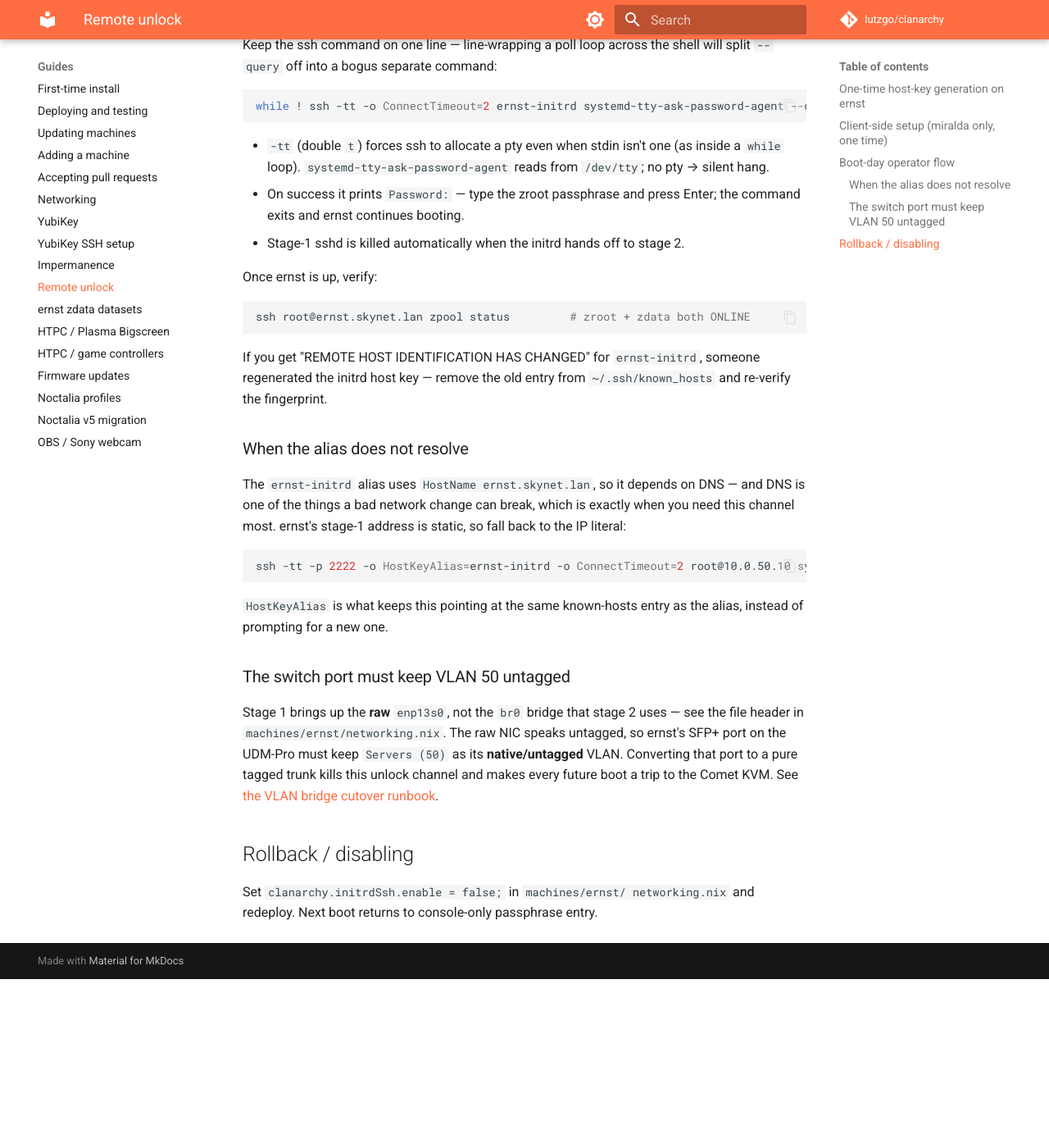
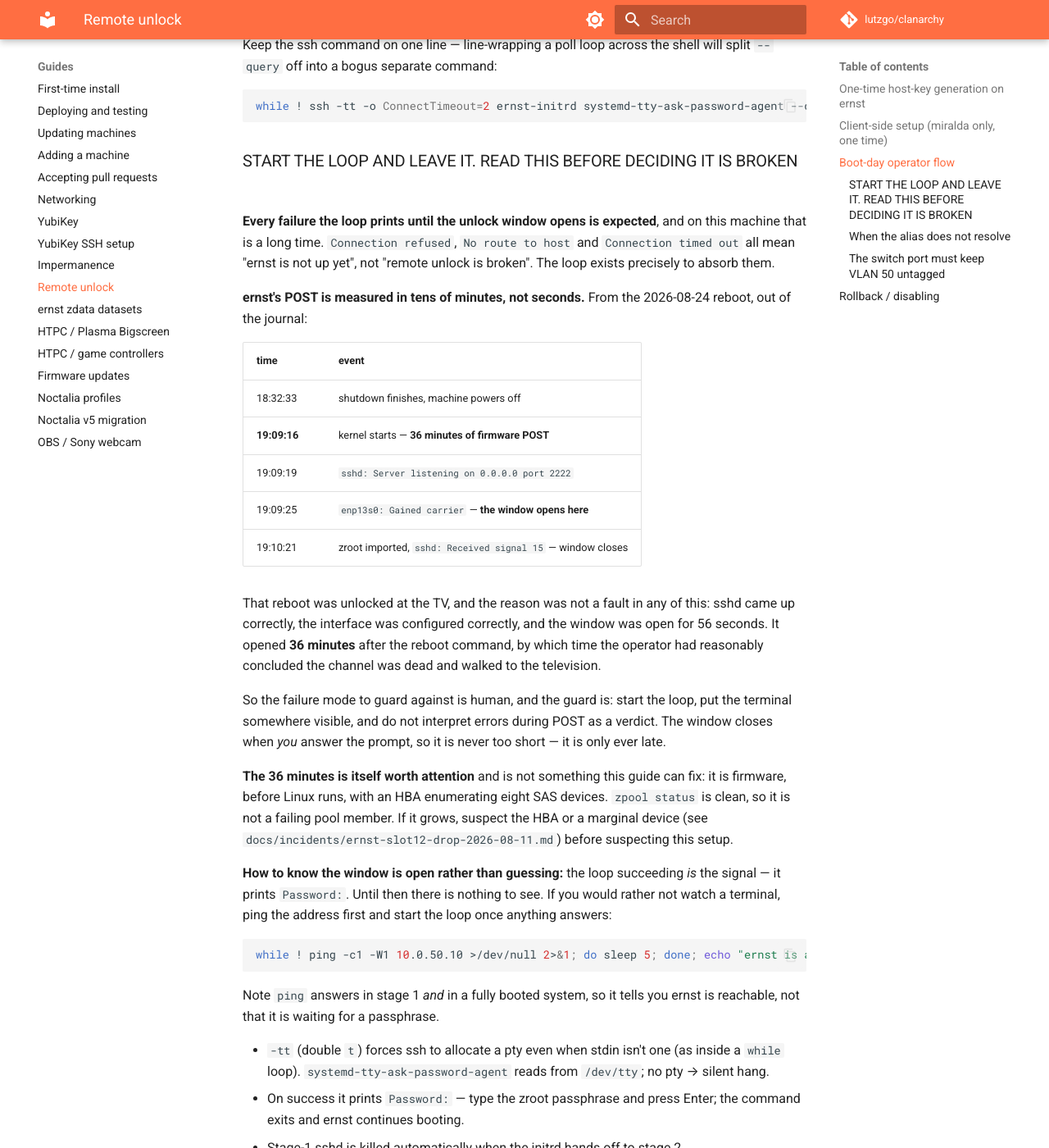
Before and after one commit to lutzgo/clanarchy, an MkDocs documentation site: the page built from docs/guides/remote-unlock.md, in a window 1280 px wide and 1400 px high, scrolled down 1473 px. Shown: the whole window at 82% size. Built offline with MkDocs 1.6.1 and Material for MkDocs 9.7.7, drawn with Linux system fonts in a browser that asks for light colours; comment, search, counter and statistics services are not loaded; before the commit the page ends 2667 px from its top, so only the background shows below that.

Commit message:
Configure the initrd address without carrier, and record the real timing (#94)
The 2026-08-24 reboot was unlocked at the TV after "connection refused" on
the initrd SSH channel. Nothing was broken: sshd listened on 2222 at
19:09:19, enp13s0 gained carrier at 19:09:25, and the window stayed open
until 19:10:21. It opened 36 minutes after the reboot command, because
that is how long ernst spends in firmware POST -- the kernel did not start
until 19:09:16 and the machine had powered off at 18:32:33.

So the fix is mostly documentation: the guide now records the measured
timeline, states that Connection refused / No route to host throughout POST
is expected rather than a verdict, and says to start the loop and leave it.
The window closes when you answer the prompt, so it is never too short --
only ever late.

The one code change is ConfigureWithoutCarrier on the stage-1 unit.
machines/ernst/networking.nix already sets it on 50-br0 for this same NIC,
with the reason written beside it (atlantic needs ~10 s), so stage 1 not
having it was an inconsistency rather than a decision. It buys six seconds,
which is not claimed to be why that reboot went to the TV; it is worth
having because on a recovery path an address that exists before carrier is
strictly better than one that waits for negotiation that may be flaky
rather than merely late.

ernst is the only consumer of clanarchy.initrdSsh.


Claude-Session: https://claude.ai/code/session_01CAuewPZaNtDoF98k577rfS

Co-authored-by: Claude Opus 5 <noreply@anthropic.com>

````diff
--- a/docs/guides/remote-unlock.md
+++ b/docs/guides/remote-unlock.md
@@ -69,6 +69,54 @@ into a bogus separate command:
 while ! ssh -tt -o ConnectTimeout=2 ernst-initrd systemd-tty-ask-password-agent --query; do sleep 1; done
 ```
 
+### START THE LOOP AND LEAVE IT.  READ THIS BEFORE DECIDING IT IS BROKEN
+
+**Every failure the loop prints until the unlock window opens is expected**,
+and on this machine that is a long time.  `Connection refused`,
+`No route to host` and `Connection timed out` all mean "ernst is not up yet",
+not "remote unlock is broken".  The loop exists precisely to absorb them.
+
+**ernst's POST is measured in tens of minutes, not seconds.**  From the
+2026-08-24 reboot, out of the journal:
+
+| time | event |
+|---|---|
+| 18:32:33 | shutdown finishes, machine powers off |
+| **19:09:16** | kernel starts — **36 minutes of firmware POST** |
+| 19:09:19 | `sshd: Server listening on 0.0.0.0 port 2222` |
+| 19:09:25 | `enp13s0: Gained carrier` — **the window opens here** |
+| 19:10:21 | zroot imported, `sshd: Received signal 15` — window closes |
+
+That reboot was unlocked at the TV, and the reason was not a fault in any of
+this: sshd came up correctly, the interface was configured correctly, and the
+window was open for 56 seconds.  It opened **36 minutes** after the reboot
+command, by which time the operator had reasonably concluded the channel was
+dead and walked to the television.
+
+So the failure mode to guard against is human, and the guard is: start the
+loop, put the terminal somewhere visible, and do not interpret errors during
+POST as a verdict.  The window closes when *you* answer the prompt, so it is
+never too short — it is only ever late.
+
+**The 36 minutes is itself worth attention** and is not something this guide
+can fix: it is firmware, before Linux runs, with an HBA enumerating eight SAS
+devices.  `zpool status` is clean, so it is not a failing pool member. If it
+grows, suspect the HBA or a marginal device (see
+`docs/incidents/ernst-slot12-drop-2026-08-11.md`) before suspecting this
+setup.
+
+**How to know the window is open rather than guessing:** the loop succeeding
+*is* the signal — it prints `Password: `. Until then there is nothing to see.
+If you would rather not watch a terminal, ping the address first and start the
+loop once anything answers:
+
+```bash
+while ! ping -c1 -W1 10.0.50.10 >/dev/null 2>&1; do sleep 5; done; echo "ernst is answering — starting unlock loop"
+```
+
+Note `ping` answers in stage 1 *and* in a fully booted system, so it tells you
+ernst is reachable, not that it is waiting for a passphrase.
+
 - `-tt` (double `t`) forces ssh to allocate a pty even when stdin
   isn't one (as inside a `while` loop).
   `systemd-tty-ask-password-agent` reads from `/dev/tty`; no pty →
````
Also changed, not shown: 1 other file.
